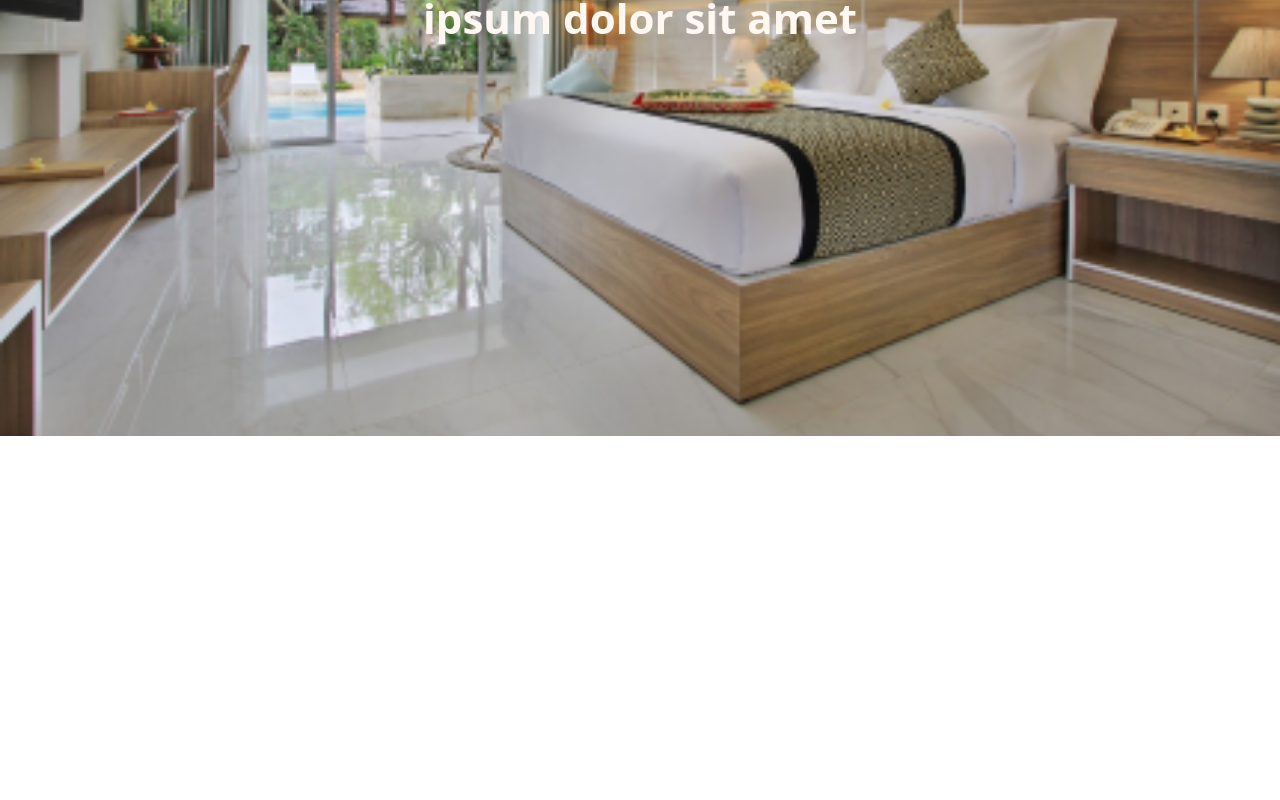
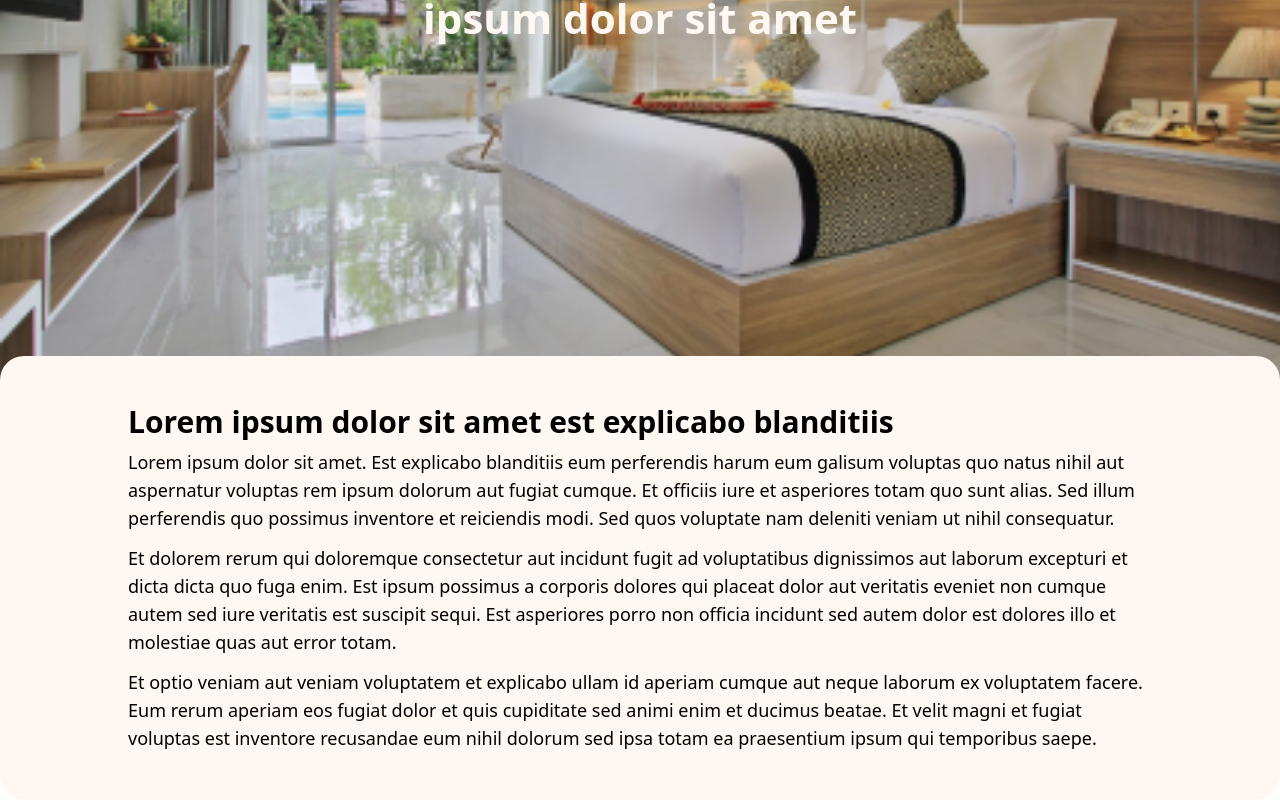
Before and after one commit to dannyfrelink/affiliate-blog, a React (Create React App) app: page /accommodaties in a window 1280 px wide. Shown: the part 364-1164 px from the top of the page. Before the commit the page ends 800 px from the top, so only its background shows below. Built offline with nearby package versions, Linux system fonts and the light colour scheme; the HTML template or start-up script is replaced by a standard one.

Commit message:
update: add first container on Accommodations page

```diff
--- a/src/pages/Accommodations.tsx
+++ b/src/pages/Accommodations.tsx
@@ -2,6 +2,9 @@ import { useEffect } from "react";
 import { useAppContext } from "../config/AppContext";
 import Header from "../components/header/Header";
 import HeaderImage from "../images/mockup/hotel.png";
+import Container from "../components/general/Container";
+import H2 from "../components/typography/H2";
+import BaseText from "../components/typography/BaseText";
 
 const Accommodations = () => {
 	const { setBlogsPageActive } = useAppContext();
@@ -17,6 +20,42 @@ const Accommodations = () => {
 				Image={() => <img src={HeaderImage} alt="Hotel Room" />}
 				title="Lorem ipsum dolor sit amet Lorem ipsum dolor sit amet"
 			/>
+
+			<Container>
+				<H2 className="mb-2">
+					Lorem ipsum dolor sit amet est explicabo blanditiis
+				</H2>
+				<div className="[&>*:not(:last-child)]:mb-3">
+					<BaseText>
+						Lorem ipsum dolor sit amet. Est explicabo blanditiis eum
+						perferendis harum eum galisum voluptas quo natus nihil
+						aut aspernatur voluptas rem ipsum dolorum aut fugiat
+						cumque. Et officiis iure et asperiores totam quo sunt
+						alias. Sed illum perferendis quo possimus inventore et
+						reiciendis modi. Sed quos voluptate nam deleniti veniam
+						ut nihil consequatur.
+					</BaseText>
+					<BaseText>
+						Et dolorem rerum qui doloremque consectetur aut incidunt
+						fugit ad voluptatibus dignissimos aut laborum excepturi
+						et dicta dicta quo fuga enim. Est ipsum possimus a
+						corporis dolores qui placeat dolor aut veritatis eveniet
+						non cumque autem sed iure veritatis est suscipit sequi.
+						Est asperiores porro non officia incidunt sed autem
+						dolor est dolores illo et molestiae quas aut error
+						totam.
+					</BaseText>
+					<BaseText>
+						Et optio veniam aut veniam voluptatem et explicabo ullam
+						id aperiam cumque aut neque laborum ex voluptatem
+						facere. Eum rerum aperiam eos fugiat dolor et quis
+						cupiditate sed animi enim et ducimus beatae. Et velit
+						magni et fugiat voluptas est inventore recusandae eum
+						nihil dolorum sed ipsa totam ea praesentium ipsum qui
+						temporibus saepe.
+					</BaseText>
+				</div>
+			</Container>
 		</div>
 	);
 };
```
